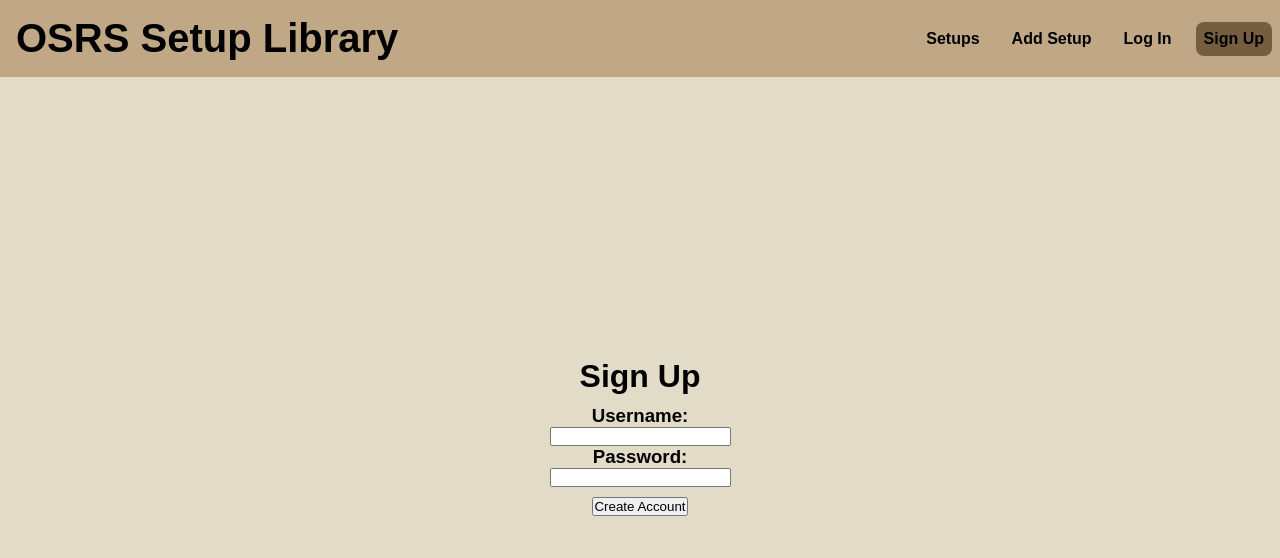
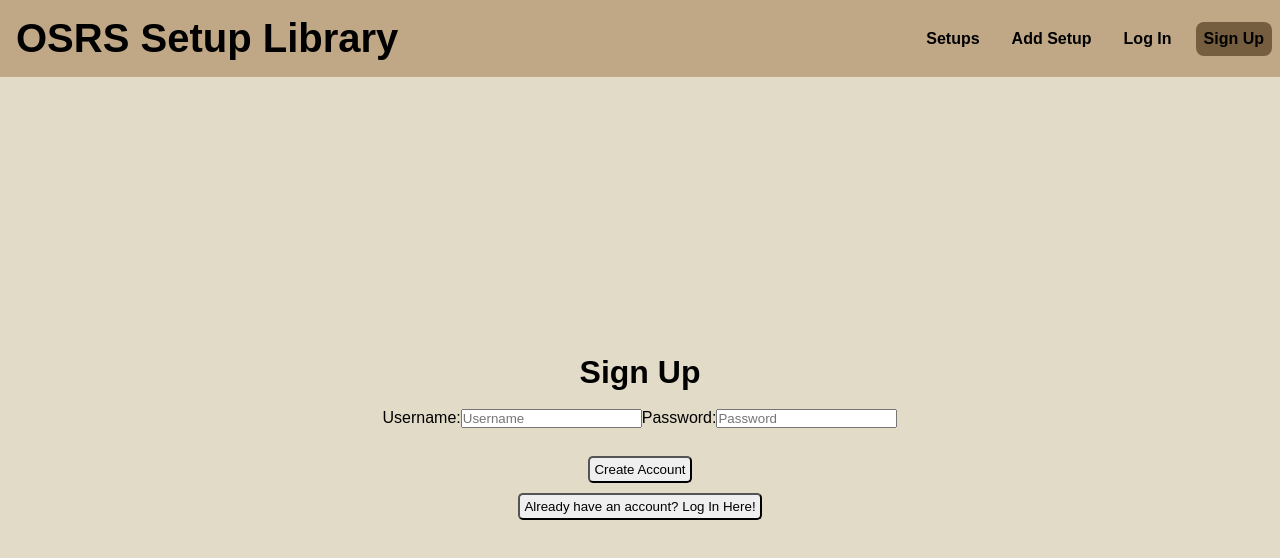
Before and after one commit to amorse110/osrs-inventory-setups-library, a React (Create React App) app in the folder client/: page /signup in a window 1280 px wide. Shown: the top 558 px of the page. Built offline with nearby package versions, Linux system fonts and the light colour scheme.

Commit message:
updated login and signup components

```diff
--- a/client/src/components/pages/Login.js
+++ b/client/src/components/pages/Login.js
@@ -1,15 +1,28 @@
-import React from 'react'
+import React, { useState } from 'react'
 
 function Login() {
+  const [username, setUsername] = useState('');
+  const [password, setPassword] = useState('');
+
+  const handleLogin = (e) => {
+    e.preventDefault();
+    console.log(username);
+  }
+
   return (
     <div className='center-container'>
-      <h1>Login</h1>
-      <div />
-      <h3>Username:</h3>
-      <input type="text" />
-      <h3>Password:</h3>
-      <input type="text" />
-      <button>Submit</button>
+      <form>
+        <h1>Login</h1>
+        <div />
+        <label htmlFor='Username'>Username:</label>
+        <input value={username} onChange={(e) => setUsername(e.target.value)}
+          type="text" placeholder='Username'/>
+        <label htmlFor='Password'>Password:</label>
+        <input value={password} onChange={(e) => setPassword(e.target.value)}
+          type="password" placeholder='Password'/>
+        <button type="submit">Submit</button>
+      </form>
+      <button>Don't have an account yet? Register Here!</button>
     </div>
   );
 }
--- a/client/src/components/pages/SignUp.js
+++ b/client/src/components/pages/SignUp.js
@@ -1,15 +1,44 @@
-import React from 'react'
+import React, { useState } from 'react'
+import { useHistory } from "react-router-dom";
+
 
 function SignUp() {
+  const [username, setUsername] = useState('');
+  const [password, setPassword] = useState('');
+
+  function handleSignup(e) {
+    fetch("/signup", {
+      method: 'POST',
+      headers: {
+        'Content-Type': 'application/json',
+      },
+      body: JSON.stringify({
+        username: e['username'],
+        password: e['password'],
+      }),
+    })//.then((res) => {
+      //if (res.ok) {
+        //res.json().then((user) => {
+          //handleLogin(user);
+
+        //})
+      //}
+    //})
+  }
+
   return (
     <div className="center-container">
-      <h1>Sign Up</h1>
-      <div></div>
-      <h3>Username:</h3>
-      <input type="text"/>
-      <h3>Password:</h3>
-      <input type="text"/>
-      <button>Create Account</button>
+      <form onSubmit={handleSignup}>
+        <h1>Sign Up</h1>
+        <div></div>
+        <label htmlFor='username'>Username:</label>
+        <input type="text" name='username' id='username' placeholder='Username'/>
+        <label htmlFor='password'>Password:</label>
+        <input type="text" name='password' id='password' placeholder='Password'/>
+        <div></div>
+        <button type='submit'>Create Account</button>
+      </form>
+      <button>Already have an account? Log In Here!</button>
     </div>
   );
 }
--- a/client/src/components/pages/styles.css
+++ b/client/src/components/pages/styles.css
@@ -14,3 +14,18 @@
 .center-container button {
     margin-top: 10px;
 }
+
+label {
+    text-align: left;
+    padding: 0.25rem 0;
+}
+
+input {
+    margin: 0.5rem 0;
+}
+
+button {
+    padding: 4px;
+    border-radius: 5px;
+    cursor: pointer;
+}
--- a/package.json
+++ b/package.json
@@ -1,6 +1,7 @@
 {
   "dependencies": {
     "bcrypt": "^5.1.1",
-    "react-router-dom": "^6.15.0"
+    "react-redux": "^8.1.2",
+    "react-router-dom": "^6.16.0"
   }
 }
```
Also changed, not shown: 2 other files (tests, documents, lock files or other folders).
